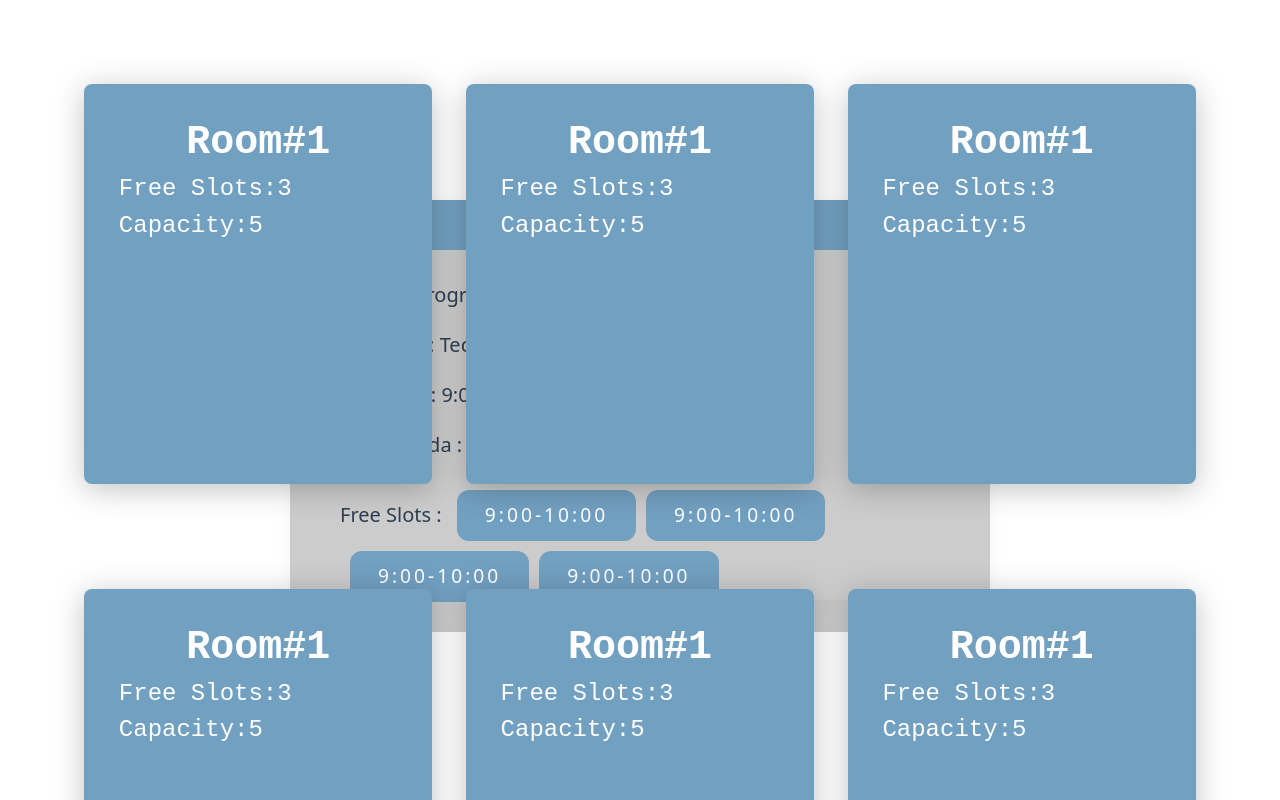
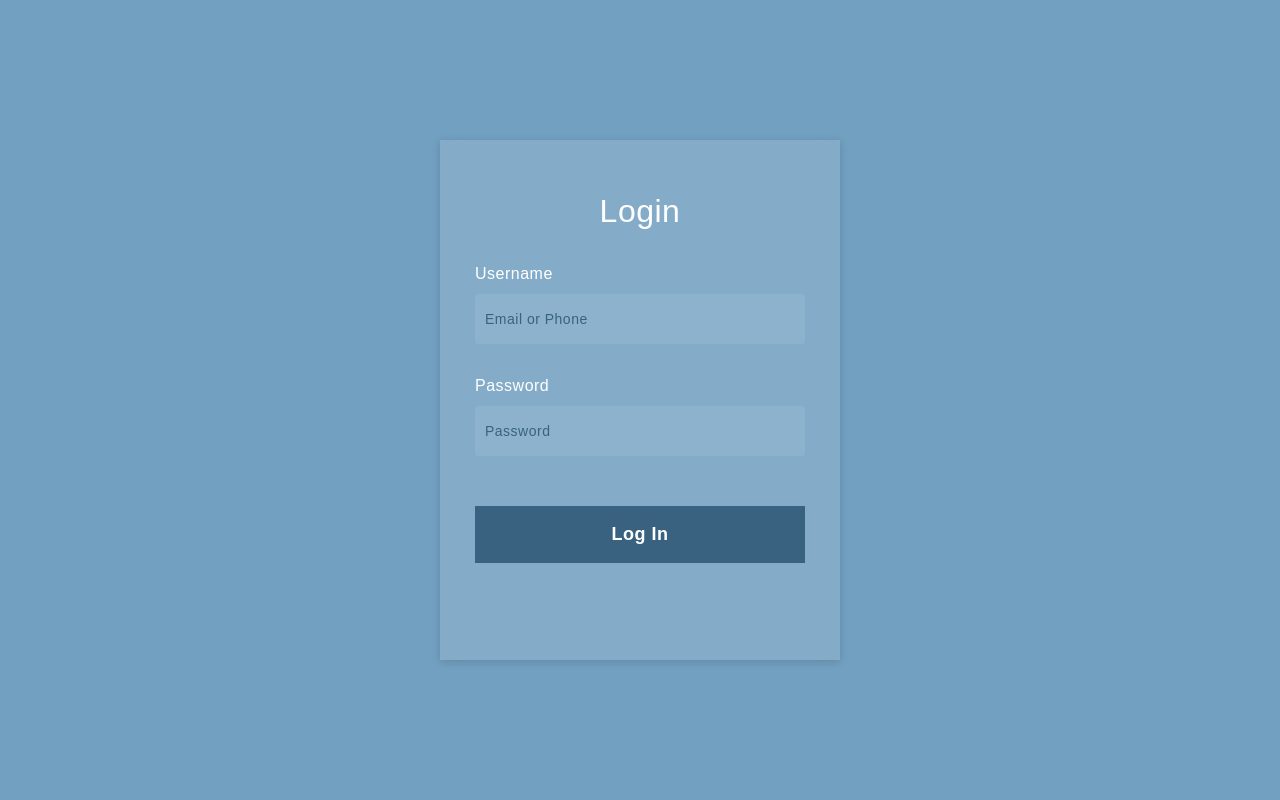
Before and after one commit to alishba2/CallRoom, a React (Create React App) app: page / in a window 1280 px wide. Shown: the top 800 px of the page. Built offline with nearby package versions, Linux system fonts and the light colour scheme.

Commit message:
Created with login and navbar

```diff
--- a/src/App.css
+++ b/src/App.css
@@ -43,38 +43,51 @@
 
 }
 
-.Card_style h1{
+.Card_style span{
   font-family: 'Courier New', Courier, monospace;
-  text-align: center;
   font-weight: bolder;
-  color:white;
+  color:  #72A0C1;
+  font-size: 3vh;
+  letter-spacing: -1;
+  padding-left: 10px;
+
+
+
+
+
+}
+.Card_style span hr{
+  width: 100%;
 }
 .Card_style h2{
-  font-family: 'Courier New', Courier, monospace;
+  font-family: Roboto, sans-serif;
   text-align: left;
-  color: white;
-  font-size: x-large;
+  color:  #72A0C1;
+  font-size: 3vh;
+  padding-left: 10px;
+
 }
 .Display-style{
   display: grid;
   grid-template-columns: repeat(3, 1fr) ;
   grid-gap: 3%;
   padding: 20px;
-  height: 250vh;
+  height: 230vh;
   margin:5%;
+
 }
 .Card_style{
-  max-width: 50vw;
-  max-height: 50vh;
-  padding: 10%;
-background: #72A0C1;
+  max-width: 40vw;
+  max-height: 40vh;
+  padding-top: 10px;
+
+
+background: white;
 color: #474747;
-border-radius: 8px;
 position: relative;
-z-index: 1;
+z-index: -1;
 overflow: hidden;
--webkit-filter: drop-shadow(0 5px 15px rgba(0,0,0,.24));
-filter: drop-shadow(0 5px 15px rgba(0,0,0,.24));
+box-shadow: rgba(99, 99, 99, 0.2) 0px 2px 8px 0px;
 
 }
 
--- a/src/App.js
+++ b/src/App.js
@@ -1,11 +1,15 @@
 //
 import './App.css';
-import CallRoomModal from './Components/CallRoomModal'
+// import CallRoomModal from './Components/CallRoomModal'
 import 'bootstrap/dist/css/bootstrap.min.css';
-import CallRoomHome from './Components/CallRoomHome'
+// import CallRoomHome from './Components/CallRoomHome'
+// import Navbar from './Components/navbar';
+import Login from './Components/login';
 function App() {
+
   return (
    <>
+   {/* <Navbar/>
    <div className='Display-style'>
       <CallRoomHome/>
     <CallRoomHome/>
@@ -17,8 +21,9 @@ function App() {
     <CallRoomHome/>
     <CallRoomHome/>
     <CallRoomHome/>
-    </div>
-   <CallRoomModal/>
+    </div> */}
+   {/* <CallRoomModal/> */}
+   <Login/>
    </>
   );
 }
--- /dev/null
+++ b/src/Components/CallRoomHome.js
@@ -0,0 +1,41 @@
+import React from 'react'
+import { useState } from "react"
+// import CallRoomModal from './CallRoomModal'
+
+const CallRoomHome=()=>
+{
+  const [show ]= useState(false);
+
+
+    // const handleClose =()=>setShow(false);
+  const handleShow =()=>show(true)
+  // const toggleTrueFalse = () =>{
+  //   setShowModal(handleShow)
+  // }
+
+
+
+return (
+<>
+
+<div className='Card_style'  onClick={handleShow}>
+{/* <CallRoomModal  show={show} onHide={handleClose}>  <p></p></CallRoomModal> */}
+{/* <CallRoomModal/> */}
+
+
+
+
+  <span>Room No: #1<hr></hr>
+  {/* <button  onClick={handleShow}> <CallRoomModal/>
+        </button> */}
+  </span>
+
+    <h2>Free Slots:3</h2>
+    <h2>Capacity:5</h2>
+</div>
+
+</>
+  )
+}
+
+export default CallRoomHome;
--- a/src/Components/CallRoomHome.jsx
+++ /dev/null
@@ -1,18 +0,0 @@
-import React from 'react'
-
-const CallRoomHome=()=> {
-
-  return (
-<>
-
-<div className='Card_style'>
-  <h1>Room#1</h1>
-    <h2>Free Slots:3</h2>
-    <h2>Capacity:5</h2>
-</div>
-
-</>
-  )
-}
-
-export default CallRoomHome;
--- a/src/Components/CallRoomModal.js
+++ b/src/Components/CallRoomModal.js
@@ -3,19 +3,20 @@ import { RiCloseLine } from "react-icons/ri";
 import styles from "./Modal.module.css";
 
 
-const CallRoomModal = ({ setIsOpen }) => {
+const CallRoomModal = ({ onHide, show, children }) => {
+  const showHideClassName = show ? "darkBG display-block" : "darkBG display-none";
+  console.log(show);
+   return (
+            <>
+            <div className={showHideClassName}>
 
-        return (
-            <>
-            <div>
-            </div>
-            <div className={styles.darkBG} onClick={() => setIsOpen(false)} />
+            <div className={styles.darkBG}  />
             <div className={styles.centered}>
               <div className={styles.modal}>
                 <div className={styles.modalHeader}>
                   <h5 className={styles.heading}>Dialog</h5>
                 </div>
-                <button className={styles.closeBtn} onClick={() => setIsOpen(false)}>
+                <button className={styles.closeBtn} onClick={() => onHide(true)}>
                   <RiCloseLine style={{ marginBottom: "-3px" }} />
                 </button>
                 <div className={styles.modalContent}>
@@ -32,7 +33,7 @@ const CallRoomModal = ({ setIsOpen }) => {
 
               </div>
             </div>
-
+            </div>
           </>
         );
   //       return(<>
--- a/src/Components/Modal.module.css
+++ b/src/Components/Modal.module.css
@@ -3,6 +3,7 @@
 
     width: 100vw;
     height: 100vh;
+    position: absolute;
     z-index: 0;
     top: 50%;
     left: 50%;
@@ -23,7 +24,7 @@
     width: 700px;
     height: 400px;
     background: white;
-    z-index: 10;
+    /* z-index: 10; */
     box-shadow: 0 5px 20px 0 rgba(0, 0, 0, 0.04);
   }
 
@@ -54,7 +55,6 @@
     color: #2c3e50;
     padding-left: 30px;
     background-color: rgba(0, 0, 0, 0.2);
-
   }
   .modalText{
     display: block;
@@ -194,3 +194,10 @@
   .formSubmit{
     margin-left: 30px;
   }
+  .display-block {
+    display: block;
+  }
+
+  .display-none {
+    display: none;
+  }
--- /dev/null
+++ b/src/Components/login.css
@@ -0,0 +1,87 @@
+*:before,
+*:after{
+    padding: 0;
+    margin: 0;
+    box-sizing: border-box;
+}
+body{
+    background-color: #72A0C1;
+}
+.background{
+    width: 430px;
+    height: 520px;
+    position: absolute;
+    transform: translate(-50%,-50%);
+    left: 50%;
+    top: 50%;
+}
+.background .shape{
+    height: 200px;
+    width: 200px;
+    position: absolute;
+    border-radius: 50%;
+}
+
+form{
+    height: 520px;
+    width: 400px;
+    background-color: rgba(255,255,255,0.13);
+    position: absolute;
+    transform: translate(-50%,-50%);
+    top: 50%;
+    left: 50%;
+    border-radius: 0px;
+    backdrop-filter: blur(10px);
+    /* border: 2px solid rgba(255,255,255,0.1); */
+    /* box-shadow: 0 0 40px rgba(8,7,16,0.6); */
+    box-shadow: rgba(0, 0, 0, 0.15) 0px 2px 8px;
+    padding: 50px 35px;
+}
+form *{
+    font-family: 'Poppins',sans-serif;
+    color: #ffffff;
+    letter-spacing: 0.5px;
+    outline: none;
+    border: none;
+}
+form h3{
+    font-size: 32px;
+    font-weight: 500;
+    line-height: 42px;
+    text-align: center;
+}
+
+label{
+    display: block;
+    margin-top: 30px;
+    font-size: 16px;
+    font-weight: 500;
+
+
+}
+input{
+    display: block;
+    height: 50px;
+    width: 100%;
+    background-color: rgba(255,255,255,0.07);
+    border-radius: 3px;
+    padding: 0 10px;
+    margin-top: 8px;
+    font-size: 14px;
+    font-weight: 300;
+
+}
+::placeholder{
+    color: #386280;
+}
+button{
+    margin-top: 50px;
+    width: 100%;
+    background-color: #386280;
+    color: white;
+    padding: 15px 0;
+    font-size: 18px;
+    font-weight: 600;
+
+    cursor: pointer;
+}
--- /dev/null
+++ b/src/Components/login.js
@@ -0,0 +1,29 @@
+// Navbar.js
+
+import "./login.css";
+
+export default function Login() {
+
+
+  return (
+    <>
+    <div classN="background">
+    <div class="shape"></div>
+    <div class="shape"></div>
+</div>
+<form>
+    <h3>Login </h3>
+    <label for="username">Username</label>
+    <input type="text" placeholder="Email or Phone" id="username"></input>
+
+    <label for="password">Password</label>
+    <input type="password" placeholder="Password" id="password"></input>
+
+    <button>Log In</button>
+
+</form>
+
+</>
+
+  );
+}
--- /dev/null
+++ b/src/Components/navbar.css
@@ -0,0 +1,106 @@
+.navigation {
+    height: 60px;
+    width: 100%;
+    display: flex;
+    align-items: center;
+    position: relative;
+    padding: 0.5rem 0rem;
+    background-color: #fff;
+    color: black;
+    box-shadow: 0 2px 2px 2px rgba(9, 9, 9, 0.23);
+    padding-right: 10rem;
+  }
+  .brand-name {
+    text-decoration: none;
+    color: black;
+    font-size: 1.8rem;
+    margin-left: 6rem;
+    color:#72A0C1;
+
+  }
+  .brand-name:hover{
+    text-decoration: none;
+    color: #283b8b;
+  }
+  .navigation-menu {
+    margin-left: auto;
+  }
+
+  .navigation-menu ul {
+    display: flex;
+    padding: 0;
+  }
+  .navigation-menu li {
+    list-style-type: none;
+    margin: 0 1rem;
+  }
+  .navigation-menu li a {
+    text-decoration: none;
+    display: block;
+    width: 100%;
+  }
+  .hamburger {
+    border: 0;
+    height: 40px;
+    width: 40px;
+    padding: 0.5rem;
+    border-radius: 50%;
+    background-color: #283b8b;
+    cursor: pointer;
+    transition: background-color 0.2s ease-in-out;
+    position: absolute;
+    top: 50%;
+    right: 25px;
+    transform: translateY(-50%);
+    display: none;
+  }
+  .hamburger:hover {
+    background-color: #2642af;
+  }
+  @media screen and (max-width: 768px) {
+    .hamburger {
+        position: absolute;
+      display: block;
+      z-index: 1;
+    }
+    .dropdown{
+        height: 500px;
+    }
+    .navigation-menu ul {
+        display: none;
+
+
+      }
+      .navigation-menu ul {
+        position: absolute;
+        top: 60px;
+        left: 0;
+        flex-direction: column;
+        width: 100%;
+        height: calc(100vh - 77px);
+        background-color: white;
+        border-top: 1px solid black;
+        z-index: +1;
+      }
+      .navigation-menu li {
+        text-align: center;
+        margin: 0;
+
+      }
+      .navigation-menu li a {
+        color: black;
+        width: 100%;
+        padding: 1.5rem 0;
+      }
+      .navigation-menu li:hover {
+        background-color: #eee;
+      }
+
+      .navigation-menu.expanded ul {
+        display: block;
+        height: 180px;
+      }
+      .navigation-menu ul {
+        display: none;
+      }
+  }
--- /dev/null
+++ b/src/Components/navbar.js
@@ -0,0 +1,41 @@
+// Navbar.js
+import { useState } from "react"
+import "./navbar.css"
+
+export default function Navbar() {
+  const [isNavExpanded, setIsNavExpanded] = useState(false)
+
+  return (
+    <nav className="navigation">
+      <a href="/" className="brand-name">
+        Call Room
+      </a>
+      <button
+        className="hamburger"
+        onClick={() => {
+          setIsNavExpanded(!isNavExpanded)
+        }}
+      >
+        {/* hamburger svg code... */}
+      </button>
+      <div
+        className={
+          isNavExpanded ? "navigation-menu expanded" : "navigation-menu"
+        }
+      >
+        <ul className="dropdown">
+          <li>
+            <a href="/home">Home</a>
+          </li>
+
+          <li>
+            <a href="/contact">Contact</a>
+          </li>
+          <li>
+            <a href="/about">Profile</a>
+          </li>
+        </ul>
+      </div>
+    </nav>
+  );
+}
```
